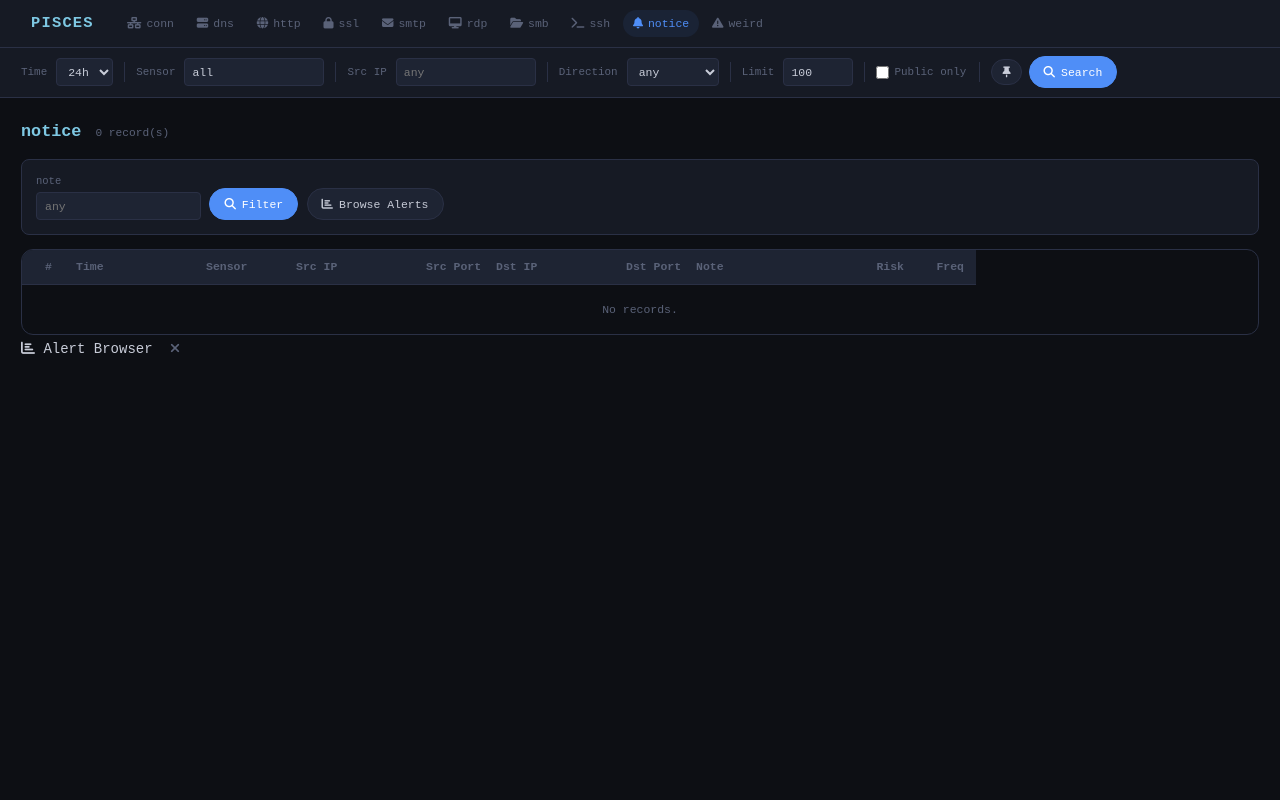
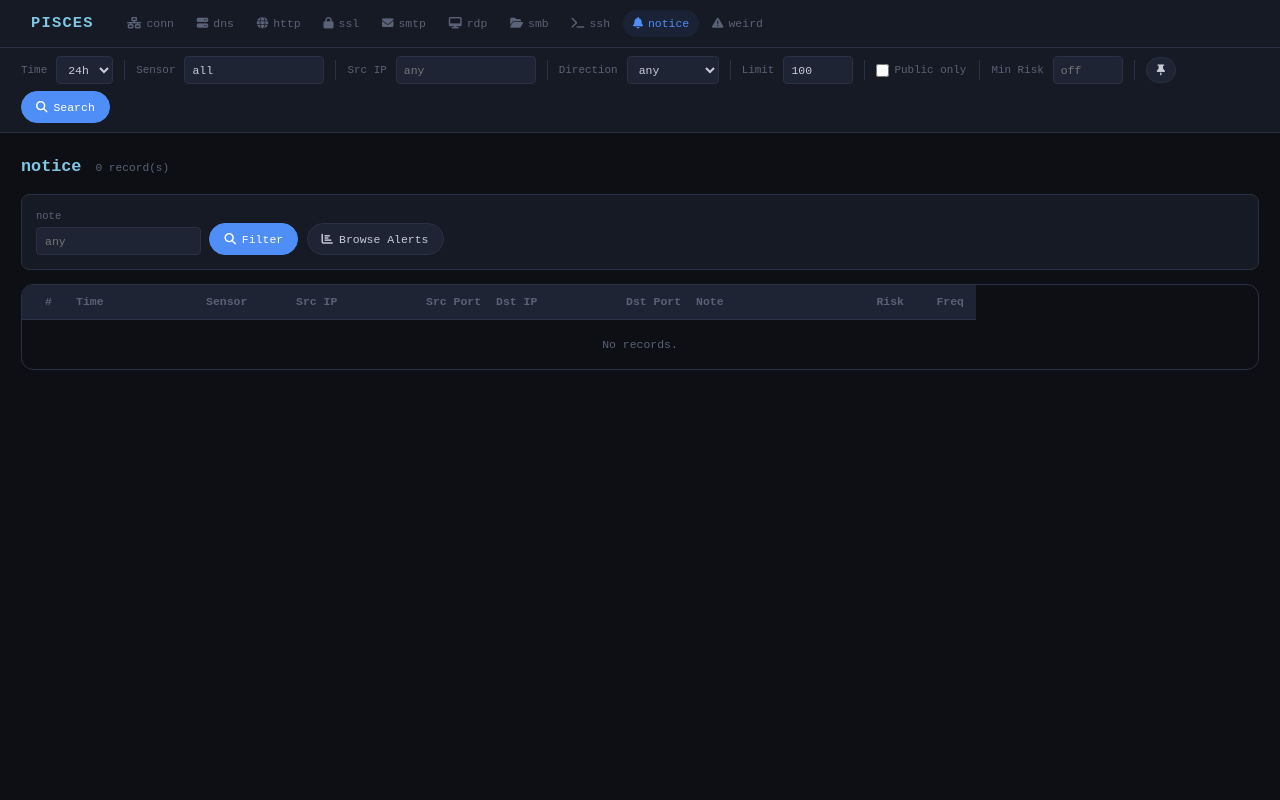
Before and after one commit to liamadale/pisces-scripts, a Flask app: page /log/notice in a window 1280 px wide. Run offline with Flask 3, Linux system fonts and the light colour scheme.

Commit message:
feat(web): HTMX progress bar, min-risk nav filter, sortable numeric columns
Adds a top-of-page HTMX progress bar that tracks in-flight requests and
fades out on completion.

Adds a Min Risk input to the global search bar so all views can filter
by event.risk_score_norm threshold.

Fixes numeric sorting on bytes, risk score, and frequency columns in
ip_pivot by adding data-val attributes; makes the Risk column header
sortable in both log_view and ip_pivot.

```diff
--- a/src/web/static/pisces.css
+++ b/src/web/static/pisces.css
@@ -47,7 +47,10 @@ body {
   background: var(--bg);
   color: var(--text);
   font-family: var(--font);
-  min-height: 100vh;
+  height: 100vh;
+  overflow: hidden;
+  display: flex;
+  flex-direction: column;
   line-height: 1.5;
 }
 
@@ -225,7 +228,27 @@ nav .spacer { flex: 1; }
 .btn-icon.active .fa-chevron-down { transform: rotate(180deg); }
 
 /* ── Layout ──────────────────────────────────────────── */
-main { padding: 1.5rem; }
+nav        { flex-shrink: 0; }
+.search-bar { flex-shrink: 0; }
+
+main {
+  flex: 1;
+  min-height: 0;
+  overflow-y: auto;
+  padding: 1.5rem;
+}
+
+/* Table-fill mode: header/subtitle stay pinned, only the table scrolls */
+main.table-fill {
+  overflow-y: hidden;
+  display: flex;
+  flex-direction: column;
+}
+main.table-fill > .table-wrap {
+  flex: 1;
+  min-height: 0;
+  overflow: auto;
+}
 
 h1 {
   font-size: 1.2rem;
@@ -687,3 +710,139 @@ tr.detail-row td {
 .mt-1 { margin-top: 0.5rem; }
 .mt-2 { margin-top: 1rem; }
 .mb-1 { margin-bottom: 0.5rem; }
+
+/* ── Global HTMX progress bar ───────────────────────── */
+#htmx-bar {
+  position: fixed;
+  top: 0; left: 0; right: 0;
+  height: 3px;
+  z-index: 9999;
+  pointer-events: none;
+  overflow: hidden;
+}
+#htmx-bar::after {
+  content: '';
+  display: block;
+  height: 100%;
+  width: 45%;
+  background: var(--primary);
+  border-radius: 0 2px 2px 0;
+  transform: translateX(-120%);
+}
+#htmx-bar.htmx-bar-active::after {
+  animation: htmx-sweep 1.4s ease-in-out infinite;
+}
+#htmx-bar.htmx-bar-done::after {
+  animation: none;
+  transform: translateX(280%);
+  transition: transform 0.25s ease, opacity 0.25s ease;
+  opacity: 0;
+}
+@keyframes htmx-sweep {
+  0%   { transform: translateX(-120%); }
+  100% { transform: translateX(280%); }
+}
+
+/* ── Notice alert browser modal ─────────────────────── */
+.modal-backdrop {
+  display: none;
+  position: fixed;
+  inset: 0;
+  background: rgba(0,0,0,0.55);
+  z-index: 200;
+}
+.modal-backdrop.open { display: block; }
+
+.modal-panel {
+  display: none;
+  position: fixed;
+  top: 50%; left: 50%;
+  transform: translate(-50%, -50%);
+  width: min(640px, 94vw);
+  max-height: 80vh;
+  background: var(--surface-1);
+  border: 1px solid var(--outline);
+  border-radius: var(--radius-md);
+  z-index: 201;
+  flex-direction: column;
+  overflow: hidden;
+  box-shadow: 0 8px 48px rgba(0,0,0,0.6);
+}
+.modal-panel.open { display: flex; }
+
+.modal-header {
+  display: flex;
+  align-items: center;
+  justify-content: space-between;
+  padding: 10px 14px;
+  border-bottom: 1px solid var(--outline);
+  background: var(--surface-2);
+  flex-shrink: 0;
+}
+.modal-title {
+  font-size: 0.9rem;
+  font-weight: 600;
+  color: var(--secondary);
+  display: flex;
+  align-items: center;
+  gap: 7px;
+}
+
+.modal-body {
+  flex: 1;
+  overflow-y: auto;
+  padding: 6px 0;
+}
+
+/* Notice summary rows */
+.ns-meta {
+  font-size: 0.75rem;
+  color: var(--on-surface-dim);
+  padding: 4px 14px 8px;
+  border-bottom: 1px solid var(--outline-dim);
+  margin-bottom: 2px;
+}
+.ns-empty, .ns-loading {
+  padding: 16px;
+  color: var(--on-surface-dim);
+  font-size: 0.82rem;
+  font-style: italic;
+}
+
+.ns-row {
+  display: grid;
+  grid-template-columns: 1fr auto 120px;
+  align-items: center;
+  gap: 10px;
+  width: 100%;
+  padding: 6px 14px;
+  cursor: pointer;
+  font-size: 0.82rem;
+  color: var(--on-surface);
+  transition: background 0.1s;
+}
+.ns-row:hover { background: var(--state-hover); color: var(--primary); }
+
+.ns-name { overflow: hidden; text-overflow: ellipsis; white-space: nowrap; }
+.ns-count {
+  font-variant-numeric: tabular-nums;
+  color: var(--on-surface-dim);
+  font-size: 0.78rem;
+  white-space: nowrap;
+}
+.ns-bar-wrap {
+  height: 6px;
+  background: var(--surface-3);
+  border-radius: 3px;
+  overflow: hidden;
+}
+.ns-bar-fill {
+  display: block;
+  height: 100%;
+  background: var(--primary);
+  border-radius: 3px;
+  min-width: 2px;
+  opacity: 0.7;
+  transition: opacity 0.1s;
+}
+.ns-row:hover .ns-bar-fill { opacity: 1; }
--- a/src/web/templates/base.html
+++ b/src/web/templates/base.html
@@ -11,6 +11,7 @@
   <script src="https://unpkg.com/htmx.org@2.0.4/dist/htmx.min.js"></script>
 </head>
 <body>
+<div id="htmx-bar"></div>
 
 {% set proto_icons = {
   'conn':  'fa-network-wired',
@@ -88,6 +89,13 @@
 
   <div class="sep"></div>
 
+  <label>Min Risk</label>
+  <input type="number" name="min_risk" min="1" max="100"
+         value="{{ request.values.get('min_risk', '') }}"
+         placeholder="off">
+
+  <div class="sep"></div>
+
   <button type="button" id="sticky-toggle" class="btn btn-sm"
           onclick="toggleStickyHeaders()" title="Pin table headers">
     <i class="fa-solid fa-thumbtack"></i>
@@ -98,7 +106,7 @@
   </button>
 </form>
 
-<main>
+<main class="{% block main_class %}{% endblock %}">
 {% block content %}{% endblock %}
 </main>
 
@@ -192,6 +200,27 @@
       openDetailPanel();
     }
   });
+
+  /* ── Global HTMX progress bar ───────────────────────── */
+  (function() {
+    var bar = document.getElementById("htmx-bar");
+    var pending = 0;
+
+    document.addEventListener("htmx:beforeRequest", function() {
+      pending++;
+      bar.classList.remove("htmx-bar-done");
+      bar.classList.add("htmx-bar-active");
+    });
+
+    document.addEventListener("htmx:afterRequest", function() {
+      pending = Math.max(0, pending - 1);
+      if (pending === 0) {
+        bar.classList.remove("htmx-bar-active");
+        bar.classList.add("htmx-bar-done");
+        setTimeout(function() { bar.classList.remove("htmx-bar-done"); }, 400);
+      }
+    });
+  })();
 })();
 </script>
 
```
Also changed, not shown: src/web/templates/ip_pivot.html (+6 -6 lines), src/web/templates/overview.html (line endings or trailing spaces), src/web/templates/partials/log_rows.html (line endings or trailing spaces).
